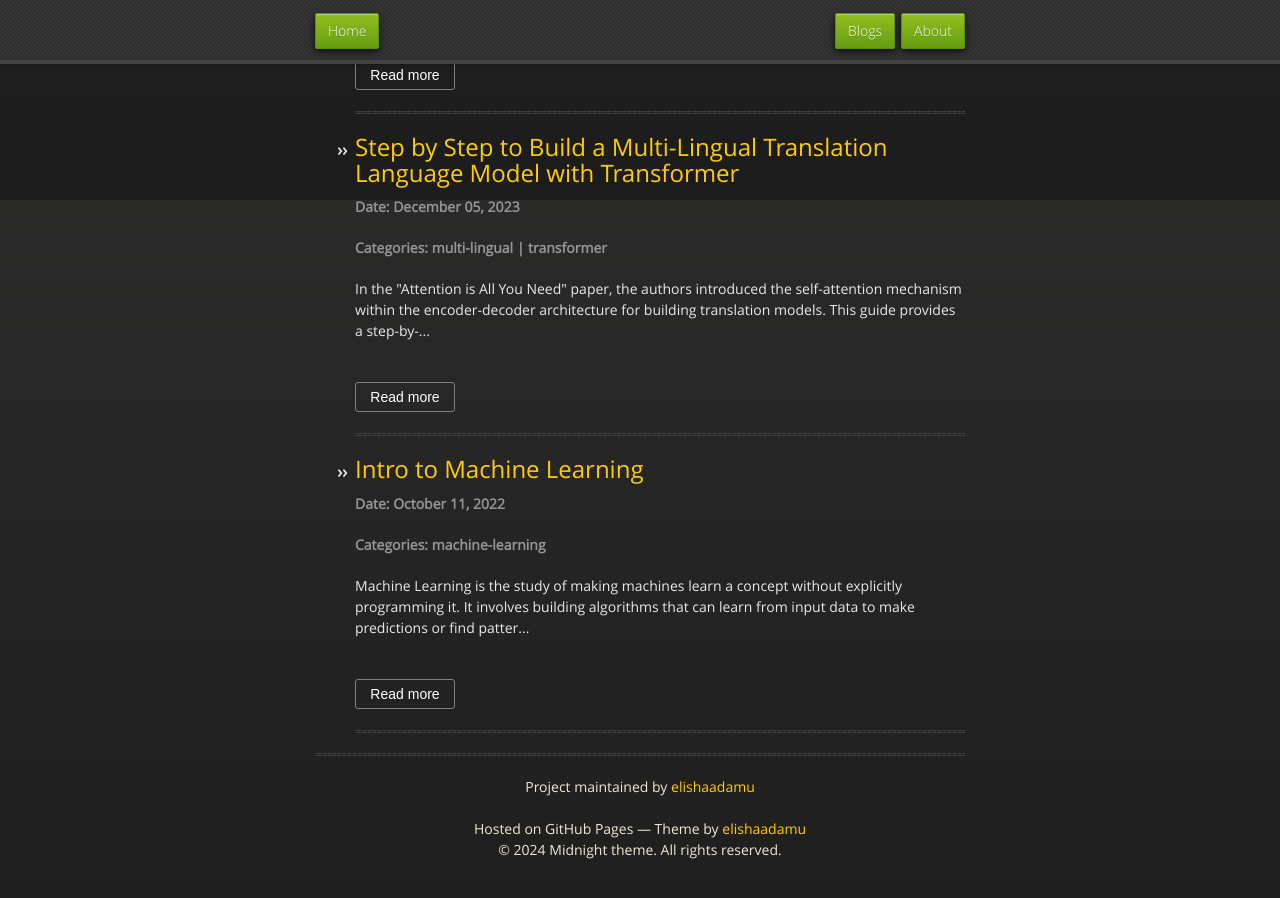
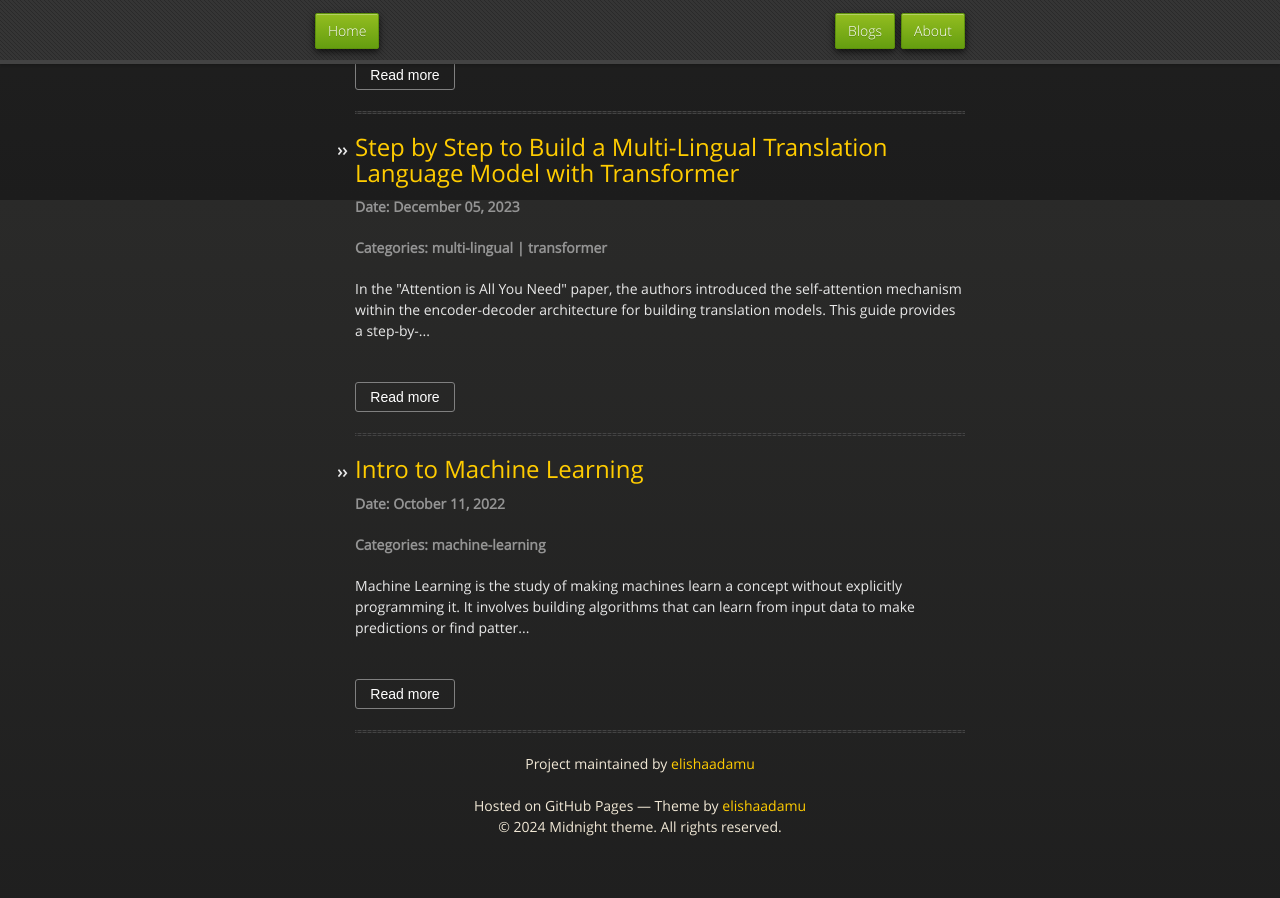
Before and after one commit to elishaadamu/tingaldama, a Jekyll site: the page built from index.md, in a window 1280 px wide and 900 px high, scrolled down 700 px. Built offline with Jekyll 4.4.1, drawn with Linux system fonts in a browser that asks for light colours; our own code applies the rules of GitHub Pages for plain Markdown files; after the commit the page ends 1577 px from its top, so only the background shows below that.

Commit message:
submit latest work

```diff
--- a/_config.yml
+++ b/_config.yml
@@ -5,6 +5,7 @@ google_analytics:
 baseurl: /midnight
 theme: jekyll-theme-midnight
 image: /assets/images/img_avatar.png
+favicon: /assets/images/favicon.jpg
 
 # Defaults
 defaults:
@@ -15,6 +16,3 @@ defaults:
       layout: "post"
 
 excerpt_separator: <!--more-->
-
-paginate: 5 # Number of posts per page
-paginate_path: "/page:num/"
--- a/_includes/head-custom.html
+++ b/_includes/head-custom.html
@@ -13,3 +13,5 @@
 <script type="text/javascript" id="MathJax-script" async
   src="https://cdn.jsdelivr.net/npm/mathjax@3/es5/tex-mml-chtml.js">
 </script>
+
+<link rel="shortcut icon" href="{{site.baseurl}}/{{site.favicon}}" type="image/x-icon">
--- a/_layouts/home.html
+++ b/_layouts/home.html
@@ -76,7 +76,16 @@
           <hr>
         {% endfor %}
       </ul>
-      {% include footer.html %}
+      <div id="title" style="text-align: center;">
+
+
+        <span class="credits left">Project maintained by <a href="{{ site.github.owner_url }}">{{ site.github.owner_name }}</a></span>
+        <br>
+        <br>
+        <span class="credits right">Hosted on GitHub Pages &mdash; Theme by <a href="{{site.twitter}}">{{ site.github.owner_name }}</a></span>
+
+        <p>&copy; {{ site.time | date: "%Y" }} {{ site.title }}. All rights reserved.</p>
+      </div>
     </div>
   </body>
 </html>
```
Also changed, not shown: assets/images/favicon.jpg (added).
